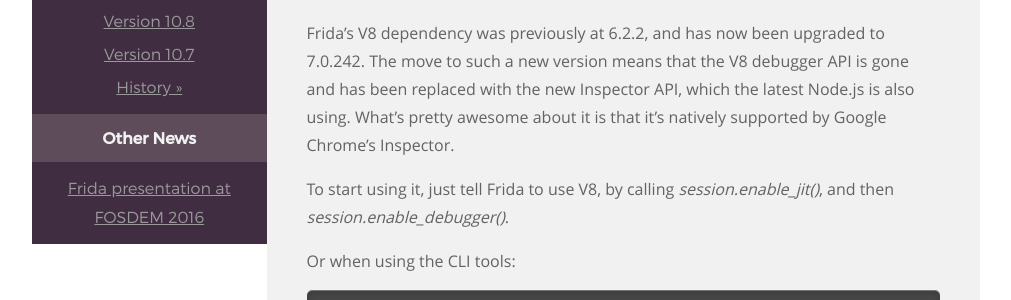
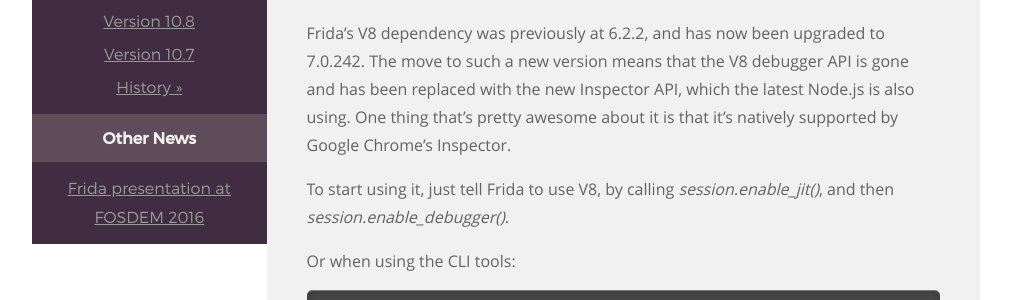
Before and after one commit to frida/frida-website, a Jekyll site: the page built from _posts/2018-08-25-frida-12-1-released.markdown, in a window 1280 px wide and 900 px high. Shown: the part 391-691 px from the top of the window, without its empty margins (129-1140 px from the left). Built offline with Jekyll 4.4.1, drawn with Linux system fonts in a browser that asks for light colours.

Commit message:
Tweak wording

```diff
--- a/_posts/2018-08-25-frida-12-1-released.markdown
+++ b/_posts/2018-08-25-frida-12-1-released.markdown
@@ -15,8 +15,8 @@ upgraded to the latest and greatest. Let's have a look at the highlights.
 Frida's V8 dependency was previously at 6.2.2, and has now been upgraded to
 7.0.242. The move to such a new version means that the V8 debugger API is gone
 and has been replaced with the new Inspector API, which the latest Node.js is
-also using. What's pretty awesome about it is that it's natively supported by
-Google Chrome's Inspector.
+also using. One thing that's pretty awesome about it is that it's natively
+supported by Google Chrome's Inspector.
 
 To start using it, just tell Frida to use V8, by calling *session.enable_jit()*,
 and then *session.enable_debugger()*.
```
